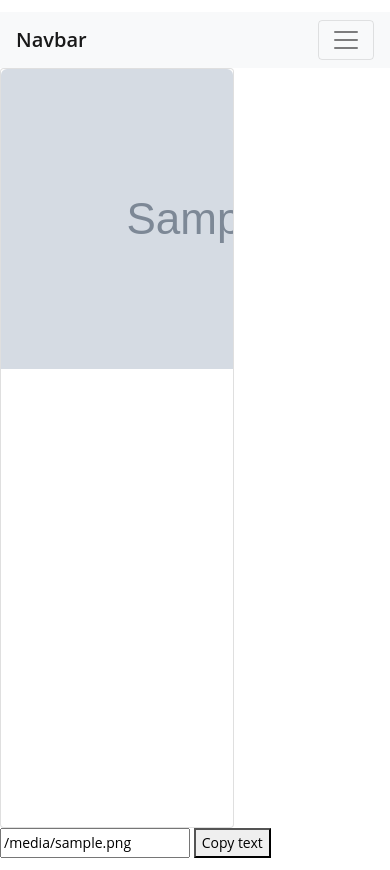
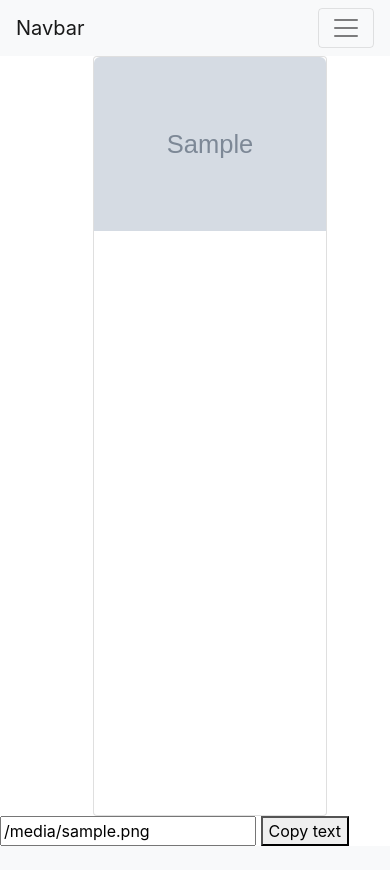
Before and after one commit to munenelewis/Gallery, a Django app: page /photos/1 in a window 390 px wide. After the commit the page ends 846 px from the top, so only its background shows below. Run offline with Django 3.2, Linux system fonts and the light colour scheme; tables that the repository leaves empty hold one stand-in row (values such as "Sample post"); grey boxes marked "Sample" are stand-in pictures; some libraries are stand-ins or nearby versions.

Commit message:
removed the body configurations which css which made my page unresponsive

```diff
--- a/photos/templates/photo.html
+++ b/photos/templates/photo.html
@@ -1,19 +1,5 @@
 {%extends 'base.html'%} {% block content %}
 <style>
-    body {
-        font: 600 14px/24px "Open Sans", "HelveticaNeue-Light", "Helvetica Neue Light", "Helvetica Neue", Helvetica, Arial, "Lucida Grande", Sans-Serif;
-        margin: 12px 0;
-    }
-
-    body {
-        font: 600 14px/24px "Open Sans", "HelveticaNeue-Light", "Helvetica Neue Light", "Helvetica Neue", Helvetica, Arial, "Lucida Grande", Sans-Serif;
-        margin: 12px 0;
-    }
-
-    body {
-        font: 600 14px/24px "Open Sans", "HelveticaNeue-Light", "Helvetica Neue Light", "Helvetica Neue", Helvetica, Arial, "Lucida Grande", Sans-Serif;
-        margin: 12px 0;
-    }
 
     .card-container {
         cursor: pointer;
@@ -111,35 +97,24 @@
     }
 </style>
 
-<div class="card-container">
+<div class="card-container container-fluid">
     <div class="card">
         <div class="side">
-            <img src="{{ photo.photo_url|default_if_none:'#' }}" />
+            <img src="{{ photo.photo_url|default_if_none:'#' }}"class="img-fluid" />
         </div>
 
-        <div class="side back"><h1>
-             name:   {{photo.name}}
-        </h1></br>
-<br />
-<h1>
-        location :             {{photo.location.location}}
-
-</h1>
-
-<h1>
-    description :  {{photo.description}}<br />
-    Category : {{photo.category}}
-
-
-</h1></br>
-
-            <h1>
-            </h1>
-
-
+        <div class="side back" style="text-align: left;">
+                <ul class="list-group">
+                        <li class="list-group-item"> name: {{photo.name}}</li>
+                        <li class="list-group-item"> location : {{photo.location.location}}</li>
+                        <li class="list-group-item"> description : {{photo.description}}</li>
+                        <li class="list-group-item">Category : {{photo.category}}   </li>
+                        <li class="list-group-item">Vestibulum at eros</li>
+                      </ul>
 
 
         </div>
+
 
     </div>
 </div>
```
